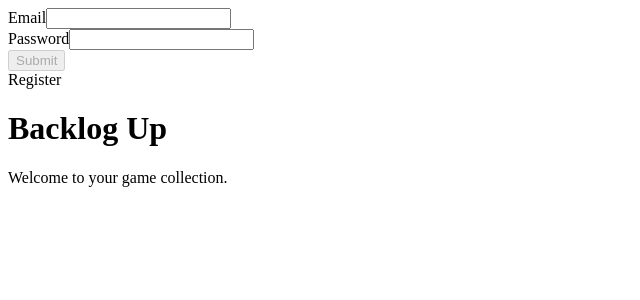
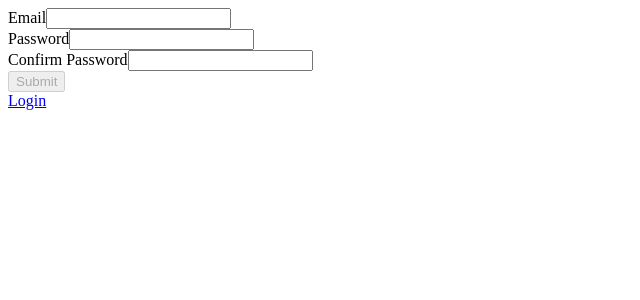
Before and after one commit to cameronbibb/backlog-up, a React (Vite) app in the folder frontend/: page /register in a window 1280 px wide. Shown: the top 300 px of the page, without its empty margins (0-640 px from the left). Built offline with nearby package versions, Linux system fonts and the light colour scheme; no server answers.

Commit message:
refactor: replace conditional auth rendering with React Router layout routes

```diff
--- a/frontend/src/App.tsx
+++ b/frontend/src/App.tsx
@@ -1,11 +1,42 @@
 import AuthPage from "./pages/AuthPage";
+import { useAuth } from "./context/AuthContext";
+import { Routes, Route, Link } from "react-router";
+import LoginForm from "./pages/components/LoginForm";
+import RegisterForm from "./pages/components/RegisterForm";
 
 function App() {
+  // const { accessToken, user } = useAuth();
   return (
     <>
-      <AuthPage />
+      <Routes>
+        <Route path="/" element={<Landing />} />
+        <Route element={<AuthPage />}>
+          <Route path="login" element={<LoginForm />} />
+          <Route path="register" element={<RegisterForm />} />
+        </Route>
+        <Route path="home" element={<Home />} />
+      </Routes>
+    </>
+  );
+}
+
+function Home() {
+  const { logout } = useAuth();
+  return (
+    <>
       <h1>Backlog Up</h1>
       <p>Welcome to your game collection.</p>
+      <button onClick={logout}>Logout</button>
+    </>
+  );
+}
+
+function Landing() {
+  return (
+    <>
+      <h1>This is the Landing Page</h1>
+      <p>This page will have information about Backlog Up</p>
+      <Link to="/login">Login</Link>
     </>
   );
 }
--- a/frontend/src/pages/AuthPage.tsx
+++ b/frontend/src/pages/AuthPage.tsx
@@ -1,17 +1,13 @@
-import { useState } from "react";
-import LoginForm from "./components/LoginForm";
-import RegisterForm from "./components/RegisterForm";
+// import { useState } from "react";
+// import LoginForm from "./components/LoginForm";
+// import RegisterForm from "./components/RegisterForm";
+import { Outlet } from "react-router-dom";
 
 function AuthPage() {
-  const [showRegisterForm, setShowRegisterForm] = useState(false);
+  // const [showRegisterForm, setShowRegisterForm] = useState(false);
   return (
     <>
-      {showRegisterForm ? <RegisterForm /> : <LoginForm />}
-      {showRegisterForm ? (
-        <a onClick={() => setShowRegisterForm(false)}>Login</a>
-      ) : (
-        <a onClick={() => setShowRegisterForm(true)}>Register</a>
-      )}
+      <Outlet />
     </>
   );
 }
--- a/frontend/src/pages/components/LoginForm.tsx
+++ b/frontend/src/pages/components/LoginForm.tsx
@@ -1,6 +1,7 @@
 import { useState } from "react";
 import { loginUser } from "../../services/auth";
 import { useAuth } from "../../context/AuthContext";
+import { Link } from "react-router-dom";
 
 function LoginForm() {
   const { login } = useAuth();
@@ -45,6 +46,7 @@ function LoginForm() {
           Submit
         </button>
       </form>
+      <Link to="/register">Register</Link>
     </>
   );
 }
--- a/frontend/src/pages/components/RegisterForm.tsx
+++ b/frontend/src/pages/components/RegisterForm.tsx
@@ -1,12 +1,13 @@
 import { useState } from "react";
 import { registerUser } from "../../services/auth";
 import { useAuth } from "../../context/AuthContext";
+import { Link } from "react-router-dom";
 
 function RegisterForm() {
   const { login } = useAuth();
-  const [email, setEmail] = useState<string>("");
-  const [password, setPassword] = useState<string>("");
-  const [confirmPassword, setConfirmPassword] = useState<string>("");
+  const [email, setEmail] = useState("");
+  const [password, setPassword] = useState("");
+  const [confirmPassword, setConfirmPassword] = useState("");
   const [confirmPasswordTouched, setConfirmPasswordTouched] = useState(false);
   const [error, setError] = useState<string | null>(null);
 
@@ -80,6 +81,7 @@ function RegisterForm() {
           Submit
         </button>
       </form>
+      <Link to="/login">Login</Link>
     </>
   );
 }
```
